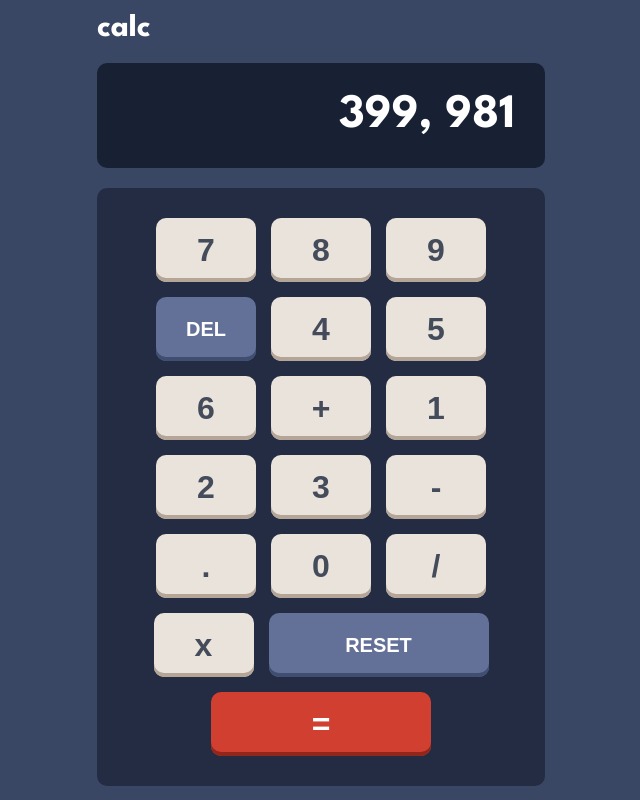
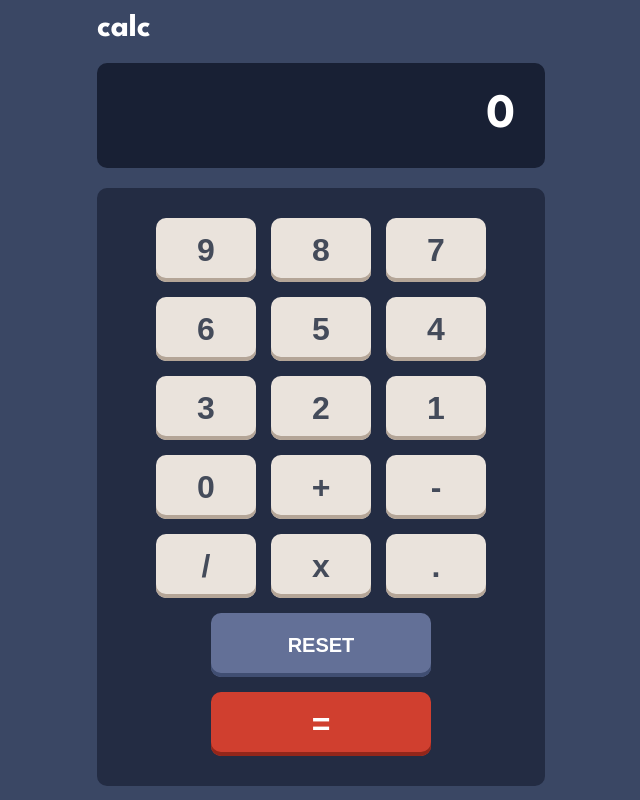
Before and after one commit to Damjan15/Calculator, a plain HTML site: page index.html in a window 1280 px wide. Both pictures are taken after a click on the button "RESET". Shown: the whole page, without its empty margins (319-959 px from the left). Drawn offline with Linux system fonts and the light colour scheme.

Commit message:
Layout change, functionality created with eval() function

```diff
--- a/index.html
+++ b/index.html
@@ -14,28 +14,28 @@
         </div>
 
         <div class="calculator-screen">
-            <h2>399, 981</h2>
+            <h2 class="current">0</h2>
+            <h2 class="answer">0</h2>
         </div>
 
         <div class="calculator-body">
-            <button class="key">7</button>
-            <button class="key">8</button>
-            <button class="key">9</button>
-            <button class="key primary">DEL</button>
-            <button class="key">4</button>
-            <button class="key">5</button>
-            <button class="key">6</button>
-            <button class="key">+</button>
-            <button class="key">1</button>
-            <button class="key">2</button>
-            <button class="key">3</button>
-            <button class="key">-</button>
-            <button class="key">.</button>
-            <button class="key">0</button>
-            <button class="key">/</button>
-            <button class="key">x</button>
-            <button class="key primary lg">RESET</button>
-            <button class="key secondary lg">=</button>
+            <button class="key" value="9">9</button>
+            <button class="key" value="8">8</button>
+            <button class="key" value="7">7</button>
+            <button class="key" value="6">6</button>
+            <button class="key" value="5">5</button>
+            <button class="key" value="4">4</button>
+            <button class="key" value="3">3</button>
+            <button class="key" value="2">2</button>
+            <button class="key" value="1">1</button>
+            <button class="key" value="0">0</button>
+            <button class="key" value="+">+</button>
+            <button class="key" value="-">-</button>
+            <button class="key" value="/">/</button>
+            <button class="key" value="*">x</button>
+            <button class="key" value=".">.</button>
+            <button class="key primary lg reset-btn">RESET</button>
+            <button class="key secondary lg submit-btn" value="">=</button>
         </div>
     </div>
 
--- a/script.js
+++ b/script.js
@@ -0,0 +1,29 @@
+const buttons = document.querySelectorAll("button")
+const screen = document.querySelector(".current")
+const submit = document.querySelector(".submit")
+let answer = document.querySelector(".answer")
+let realTimeValue = [];
+
+buttons.forEach((button) => {
+    button.addEventListener("click", () => {
+        realTimeValue.push(button.value)
+        screen.innerHTML = realTimeValue.join("")
+
+
+        if (button.classList.contains("submit-btn")) {
+            screen.style.display = "none";
+            answer.style.display = "block";
+            answer.innerHTML = eval(realTimeValue.join(""));
+        }
+
+
+        // Reset to 0
+        if (button.classList.contains("reset-btn")) {
+            realTimeValue = [""]
+            answer.style.display = "none"
+            screen.style.display = "block"
+            screen.innerHTML = 0
+
+        }
+    })
+})
--- a/style.css
+++ b/style.css
@@ -82,6 +82,10 @@ body {
     font-size: 48px;
 }
 
+.calculator-screen .answer {
+    display: none;
+}
+
 .calculator-body {
     background-color: var(--theme1-keypad-bg);
     display: flex;
```
